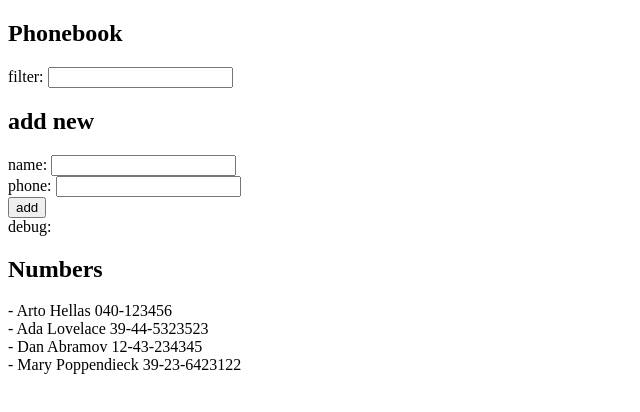
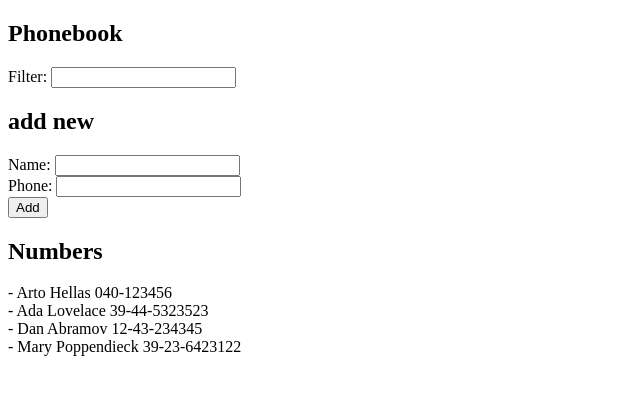
Before and after one commit to FelipeFa6/fullstackopen, a React (Vite) app in the folder part2/phonebook/: page / in a window 1280 px wide. Shown: the top 412 px of the page, without its empty margins (0-640 px from the left). Built offline with nearby package versions, Linux system fonts and the light colour scheme.

Commit message:
Finished 2.10

```diff
--- a/part2/phonebook/src/App.jsx
+++ b/part2/phonebook/src/App.jsx
@@ -51,36 +51,59 @@ const App = () => {
     return (
         <div>
             <h2>Phonebook</h2>
+            <Filter handler={handleFilterChange} text={filter} />
+            <h2>add new</h2>
+            <PersonForm
+                nameHandler  = {handleNameChange}
+                phoneHandler = {handlePhoneChange}
+                addPerson    = {addPerson}
+                newName      = {newName}
+                newPhone     = {newPhone}
+            />
 
-                <div>
-                    filter: <input onChange={handleFilterChange} value={filter} />
-                </div>
+            <h2>Numbers</h2>
+            <Persons persons={filteredPersons} />
 
-            <h2>add new</h2>
-            <form onSubmit={addPerson}>
-                <div>
-                    name: <input onChange={handleNameChange} value={newName} />
-                </div>
-
-                <div>
-                    phone: <input onChange={handlePhoneChange} value={newPhone} />
-                </div>
-
-                <div>
-                    <button type="submit"> add</button>
-                </div>
-            </form>
-
-            <div>debug: {newName} {newPhone}</div>
-            <h2>Numbers</h2>
-            { filteredPersons.map((person, index) => (
-                <div key={index}>
-                    - {person.name} {person.phone}
-                </div>
-            ))
-            }
         </div>
   )
 }
 
 export default App
+
+const Filter = ({ handler, text }) => {
+    return (
+        <div>
+            Filter: <input onChange={handler} value={text} />
+        </div>
+    );
+};
+
+const PersonForm = ({ nameHandler, phoneHandler, addPerson, newName, newPhone }) => {
+    return (
+        <form onSubmit={addPerson}>
+            <div>
+                Name: <input onChange={nameHandler} value={newName} />
+            </div>
+
+            <div>
+                Phone: <input onChange={phoneHandler} value={newPhone} />
+            </div>
+
+            <div>
+                <button type="submit">Add</button>
+            </div>
+        </form>
+    );
+};
+
+const Persons = ({ persons }) => {
+    return (
+        <div>
+            {persons.map((person, index) => (
+                <div key={index}>
+                - {person.name} {person.phone}
+                </div>
+            ))}
+        </div>
+    );
+};
```
